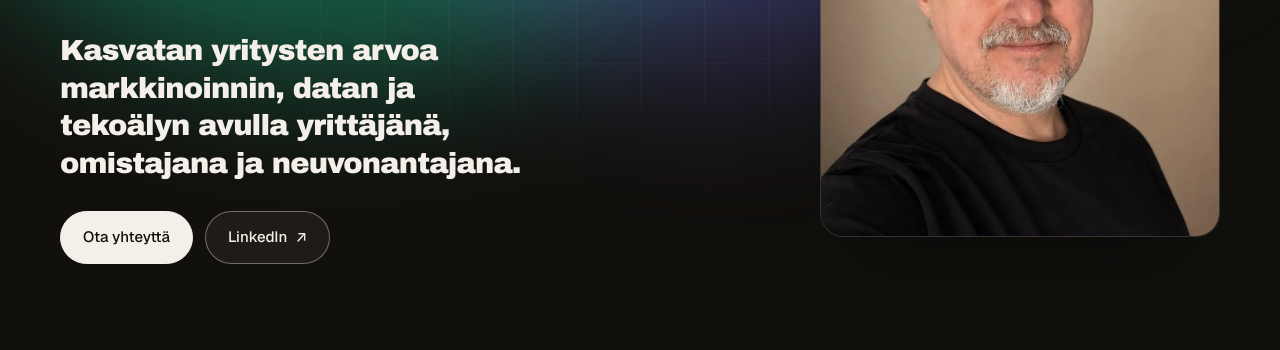
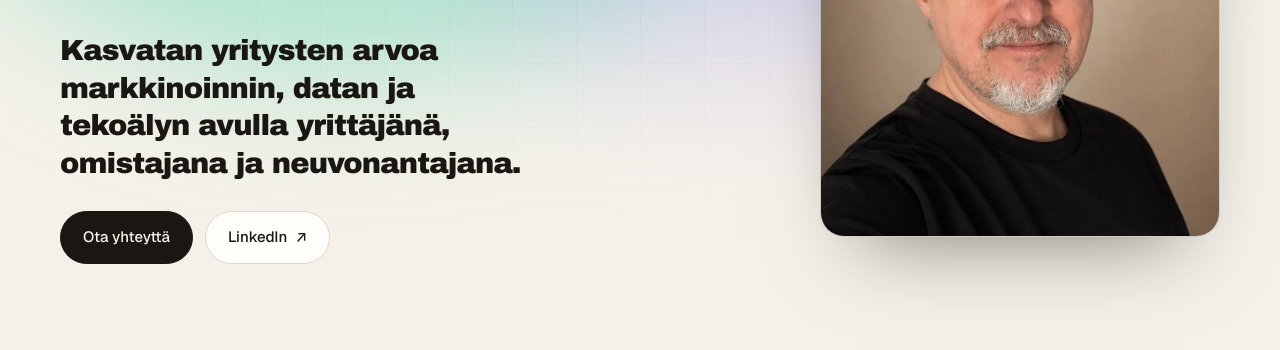
Before and after one commit to arviser/site-arto, a website: page public/index.html in a window 1280 px wide. Shown: the part 450-800 px from the top of the page. Drawn offline with nearby package versions, Linux system fonts and the light colour scheme; a web font is replaced by a local one.

Commit message:
Sivusto vaaleaksi (erottuu Arviserin tummasta ilmeestä)
Co-Authored-By: Claude Sonnet 5.5 <noreply@anthropic.com>
Claude-Session: https://claude.ai/code/session_01QyRZhjX8JoBYQpy9KLGQNT

```diff
--- a/public/index.html
+++ b/public/index.html
@@ -23,43 +23,27 @@
 <link rel="icon" type="image/png" sizes="192x192" href="favicon-192.png">
 <link rel="apple-touch-icon" href="apple-touch-icon.png">
 <link rel="canonical" href="https://artoremes.fi/">
-<meta name="theme-color" content="#12100d">
+<meta name="theme-color" content="#f5f1ea">
 <link rel="preconnect" href="https://fonts.googleapis.com">
 <link rel="preconnect" href="https://fonts.gstatic.com" crossorigin>
 <link href="https://fonts.googleapis.com/css2?family=Geist:wght@400;500;600&family=Unbounded:wght@400;500;600&display=swap" rel="stylesheet">
 <style>
 /* Layout idea: aurora-lit hero over an asymmetric editorial grid; wide geometric display type, sticky section headings, dark contact panel. */
 :root {
-  --bg: #12100d;
-  --surface: #1f1b16;
-  --ink: #f4efe8;
-  --muted: #a89f92;
-  --line: #3b352d;
-  --accent: #4fd8bd;
-  --accent-ink: #04201a;
-  --aurora-1: rgba(32, 201, 151, .42);
-  --aurora-2: rgba(42, 165, 201, .36);
-  --aurora-3: rgba(124, 108, 240, .28);
-  --grid: rgba(244, 239, 232, .05);
+  --bg: #f5f1ea;
+  --surface: #fffdf9;
+  --ink: #1a1612;
+  --muted: #6a6258;
+  --line: #ddd5c8;
+  --accent: #0a7466;
+  --accent-ink: #ffffff;
+  --aurora-1: rgba(32, 201, 151, .34);
+  --aurora-2: rgba(42, 165, 201, .28);
+  --aurora-3: rgba(124, 108, 240, .18);
+  --grid: rgba(26, 22, 18, .035);
   --font-display: "Unbounded", "Arial Black", system-ui, sans-serif;
   --font-body: "Geist", system-ui, -apple-system, "Segoe UI", sans-serif;
-  color-scheme: dark;
-}
-@media (prefers-color-scheme: dark) {
-  :root:not([data-theme="light"]) {
-    --bg: #12100d; --surface: #1b1814; --ink: #f4efe8; --muted: #a89f92;
-    --line: #2e2923; --accent: #4fd8bd; --accent-ink: #04201a;
-    --aurora-1: rgba(32, 201, 151, .42); --aurora-2: rgba(42, 165, 201, .36); --aurora-3: rgba(124, 108, 240, .28);
-    --grid: rgba(244, 239, 232, .05);
-    color-scheme: dark;
-  }
-}
-:root[data-theme="dark"] {
-  --bg: #12100d; --surface: #1b1814; --ink: #f4efe8; --muted: #a89f92;
-  --line: #2e2923; --accent: #4fd8bd; --accent-ink: #04201a;
-  --aurora-1: rgba(32, 201, 151, .42); --aurora-2: rgba(42, 165, 201, .36); --aurora-3: rgba(124, 108, 240, .28);
-  --grid: rgba(244, 239, 232, .05);
-  color-scheme: dark;
+  color-scheme: light;
 }
 * { box-sizing: border-box; }
 html { scroll-behavior: smooth; scroll-padding-top: 76px; }
@@ -136,8 +120,8 @@ h1 .grad { background: linear-gradient(100deg, var(--accent) 10%, #2aa5c9 60%, #
 .logos img { display: block; opacity: .5; transition: opacity .2s; }
 .logos .l-arviser { height: 26px; width: 117px; }
 .logos .l-sa { height: 22px; width: 131px; }
-.logos img { filter: invert(1); opacity: .6; }
-.hbtn { display: inline-flex; align-items: center; gap: 8px; text-decoration: none; font-size: 15px; font-weight: 500; padding: 13px 22px; border-radius: 999px; border: 1px solid rgba(244,239,232,.38); background: var(--surface); color: var(--ink); transition: transform .15s, border-color .15s; }
+
+.hbtn { display: inline-flex; align-items: center; gap: 8px; text-decoration: none; font-size: 15px; font-weight: 500; padding: 13px 22px; border-radius: 999px; border: 1px solid var(--line); background: var(--surface); color: var(--ink); transition: transform .15s, border-color .15s; }
 .hbtn:hover { transform: translateY(-1px); border-color: var(--accent); }
 .hbtn.primary { background: var(--ink); color: var(--bg); border-color: var(--ink); }
 
@@ -187,7 +171,7 @@ h2 { font-family: var(--font-display); font-weight: 500; font-size: clamp(24px,
 .chips li { font-size: 14px; font-weight: 500; border: 1px solid var(--line); background: var(--surface); padding: 6px 15px; border-radius: 999px; }
 
 /* Contact */
-.contact { position: relative; overflow: hidden; isolation: isolate; background: #17140f; border: 1px solid rgba(244,239,232,.16); color: #f4efe8; border-radius: 28px; padding: clamp(32px, 5vw, 72px); display: grid; grid-template-columns: minmax(0, 1fr) auto; gap: 40px; align-items: end; }
+.contact { position: relative; overflow: hidden; isolation: isolate; background: #12100d; color: #f4efe8; border-radius: 28px; padding: clamp(32px, 5vw, 72px); display: grid; grid-template-columns: minmax(0, 1fr) auto; gap: 40px; align-items: end; }
 .contact::before { content: ""; position: absolute; inset: -30% -10% auto 30%; height: 160%; z-index: -1; background: radial-gradient(closest-side, rgba(32,201,151,.35), transparent), radial-gradient(closest-side at 80% 30%, rgba(42,165,201,.3), transparent); filter: blur(50px); }
 .contact h2 { color: #f4efe8; font-size: clamp(30px, 4.4vw, 56px); line-height: 1.05; }
 .contact p { margin: 18px 0 0; max-width: 46ch; color: rgba(244,239,232,.72); }
```
